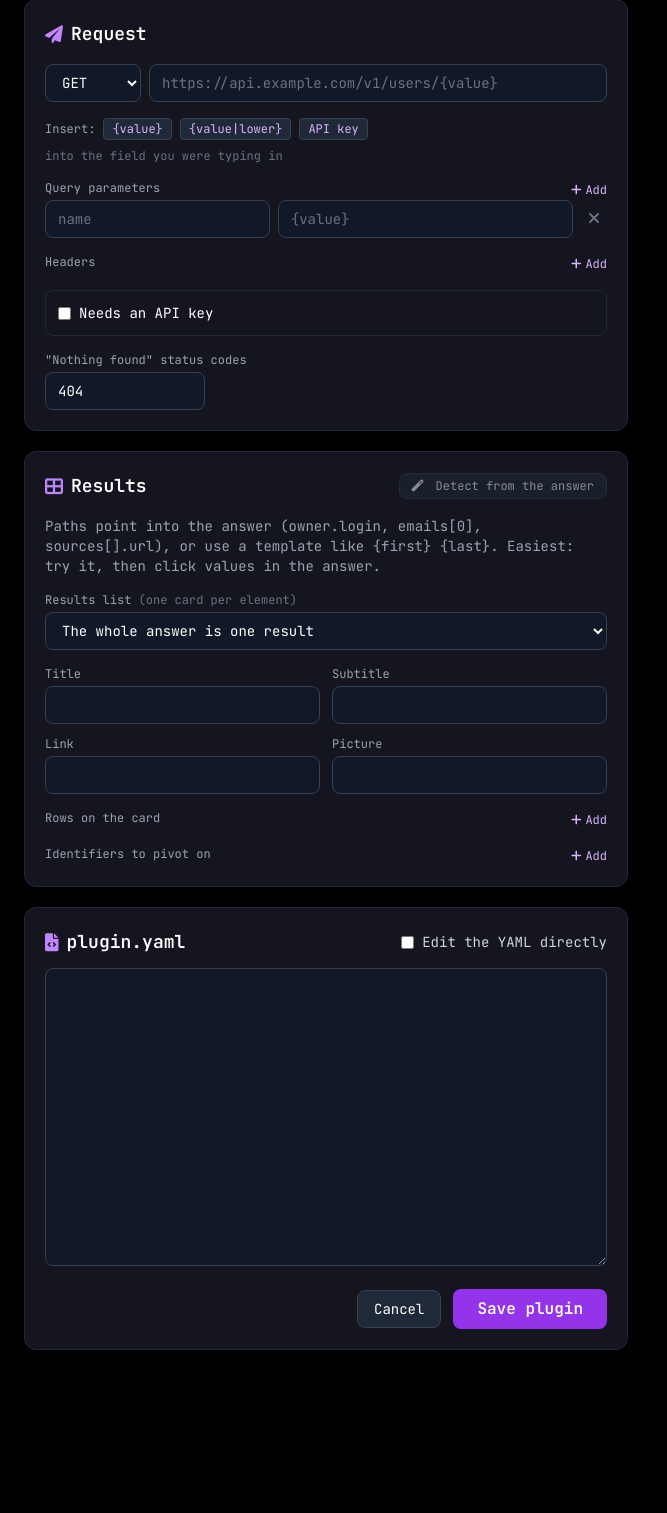
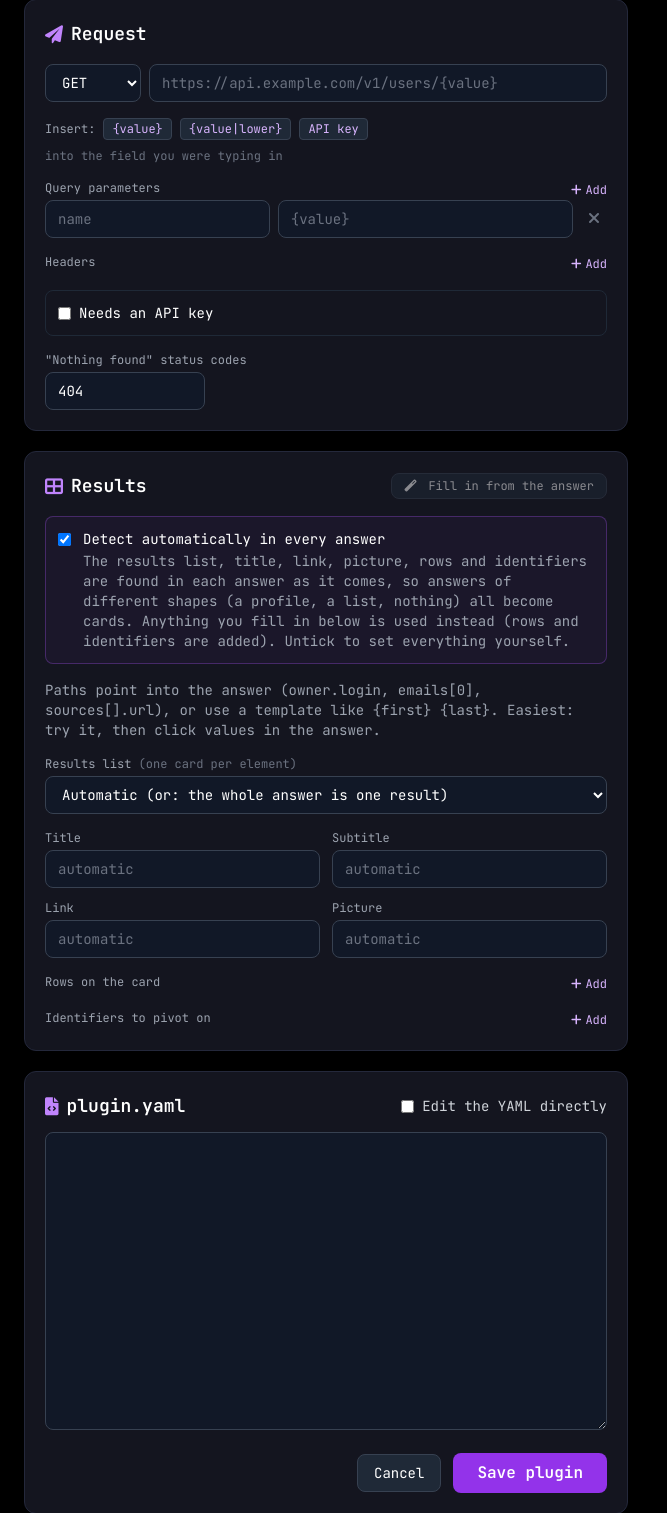
Before and after one commit to ayxkaddd/Osint-ToolKit, a Python web app: template templates/plugin_builder.html in a window 1280 px wide. Shown: the part 1017-2530 px from the top of the page, without its empty margins (0-667 px from the left). Before the commit the page ends 2367 px from the top, so only its background shows below. Run offline with Jinja, Linux system fonts and the light colour scheme; the template is opened without the code that fills it, so the values that code supplies are empty; some libraries are stand-ins or nearby versions.

Commit message:
Plugins: detect results automatically in every answer
response: auto: true works the cards out from each answer as it comes
(results list, title, link, picture, rows, identifiers), so lookups whose
answers change shape still give cards. Anything set in the response wins;
fields and entities are added to the detected ones. New lookups in the
builder start automatic; unticking fills the form from the answer to
adjust by hand.

The Plugins page has a "+ Lookup" button that opens a plugin in the
builder with a new lookup ready.

Co-Authored-By: Claude Opus 5.5 <noreply@anthropic.com>

```diff
--- a/static/js/services/plugin_builder.js
+++ b/static/js/services/plugin_builder.js
@@ -95,6 +95,7 @@
             fields: rows('fields'),
             entities: rows('entities'),
             format: state.format,
+            auto: $('fAuto').checked,
             raw: state.raw,
             detected: state.detected,
             tryValue: val('tryValue'),
@@ -123,6 +124,8 @@
         (l.fields || []).forEach(([a, b]) => addRow('fields', a, b));
         clearRows('entities');
         (l.entities || []).forEach(([a, b]) => addRow('entities', a, b));
+        $('fAuto').checked = l.auto !== false;   // new lookups detect automatically
+        showAutoState();
         state.format = l.format || 'json';
         state.raw = l.raw === undefined ? null : l.raw;
         state.detected = !!l.detected;
@@ -135,6 +138,15 @@
             $('previewCard').classList.add('hidden');
             $('redetect').disabled = true;
         }
+    }
+
+    // Automatic: the inputs are optional overrides
+    function showAutoState() {
+        const auto = $('fAuto').checked;
+        for (const id of ['fTitle', 'fSubtitle', 'fLink', 'fImage']) $(id).placeholder = auto ? 'automatic' : '';
+        $('fItems').options[0].textContent = auto ? 'Automatic (or: the whole answer is one result)' : 'The whole answer is one result';
+        $('redetect').innerHTML = auto ? '<i class="fas fa-magic mr-1"></i>Fill in from the answer'
+            : '<i class="fas fa-magic mr-1"></i>Detect from the answer';
     }
 
     function nameFromUrl(url) {
@@ -201,6 +213,7 @@
 
         const response = { ...((l.base && l.base.response) || {}) };
         response.format = l.format || response.format || 'json';
+        if (l.auto) response.auto = true; else delete response.auto;
         if (l.items) response.items = l.items; else delete response.items;
         for (const [key, value] of [['title', l.title], ['subtitle', l.subtitle], ['url', l.link], ['image', l.image]]) {
             if (value) response[key] = value; else delete response[key];
@@ -327,6 +340,7 @@
             fields: Object.entries((res || {}).fields || {}),
             entities: Object.entries((res || {}).entities || {}).flatMap(([t, p]) => [].concat(p).map(path => [t, path])),
             format: (res || {}).format || 'json',
+            auto: !!(res || {}).auto,
             raw: null,
             detected: true,   // keep the mapping it comes with
         });
@@ -613,7 +627,7 @@
         try {
             const data = await post('/api/plugins/builder/test', {
                 id: pluginId(), manifest: buildActiveManifest(), value: state.tryValue, type: state.tryType,
-                settings: { [keyName()]: val('fKeyValue') }, detect: detect ?? !state.detected,
+                settings: { [keyName()]: val('fKeyValue') }, detect: detect ?? (!state.detected && !$('fAuto').checked),
             });
             state.raw = data.raw;
             state.format = data.format;
@@ -646,6 +660,8 @@
         try {
             const data = await post('/api/plugins/builder/detect', { raw: state.raw, format: state.format });
             applyMapping(data.suggestion);
+            $('fAuto').checked = false;   // the detected mapping is now in the form, to adjust
+            showAutoState();
             showAnswer();
             changed();
         } catch (e) {
@@ -735,6 +751,12 @@
     $('tryValue').addEventListener('keydown', (event) => { if (event.key === 'Enter') tryIt(); });
     $('redetect').addEventListener('click', redetect);
     $('addLookup').addEventListener('click', addLookup);
+    $('fAuto').addEventListener('change', () => {
+        showAutoState();
+        // switching to setting it yourself: start from what is detected in the answer
+        const empty = !val('fTitle') && !rows('fields').length;
+        if (!$('fAuto').checked && state.raw !== null && empty) redetect();
+    });
     $('removeLookup').addEventListener('click', removeLookup);
     $('lookupTabs').addEventListener('click', (event) => {
         const tab = event.target.closest('[data-lookup]');
@@ -769,6 +791,7 @@
                     $('fId').readOnly = true;
                     $('builderTitle').textContent = `Edit ${data.manifest.name || editId}`;
                     $('importCard').classList.add('hidden');
+                    if (params.get('add')) addLookup();
                     const key = [...state.managedKeys][0];
                     if (key && data.settings[key] && data.settings[key].configured) {
                         $('fKeyValue').placeholder = 'Saved - leave empty to keep it';
@@ -789,6 +812,7 @@
             addRow('query');
         }
         renderTabs();
+        showAutoState();
         state.dirty = false;
         refreshUi();
     }
--- a/templates/plugin_builder.html
+++ b/templates/plugin_builder.html
@@ -116,6 +116,13 @@
                     <h2 class="card-title !mb-0"><i class="fas fa-th-large"></i>Results</h2>
                     <button type="button" id="redetect" class="btn-secondary !py-1 !px-3 text-xs" disabled title="Try it first"><i class="fas fa-magic mr-1"></i>Detect from the answer</button>
                 </div>
+                <label class="flex items-start gap-3 rounded-lg border border-purple-500/30 bg-purple-500/5 p-3 cursor-pointer">
+                    <input type="checkbox" id="fAuto" checked class="mt-1 rounded bg-gray-800 border-gray-600">
+                    <span class="text-sm"><span class="text-white font-medium">Detect automatically in every answer</span>
+                        <span class="block text-gray-400 mt-0.5">The results list, title, link, picture, rows and identifiers are found in each answer as it comes,
+                            so answers of different shapes (a profile, a list, nothing) all become cards. Anything you fill in below is used instead
+                            (rows and identifiers are added). Untick to set everything yourself.</span></span>
+                </label>
                 <p class="text-sm text-gray-400">Paths point into the answer (<code>owner.login</code>, <code>emails[0]</code>, <code>sources[].url</code>), or use
                     a template like <code>{first} {last}</code>. Easiest: try it, then click values in the answer.</p>
                 <label class="block"><span class="b-label">Results list <span class="text-gray-500">(one card per element)</span></span>
--- a/templates/plugins.html
+++ b/templates/plugins.html
@@ -97,6 +97,7 @@
                     <div class="flex flex-wrap gap-2 shrink-0">
                         ${p.enabled ? `<a href="${escapeAttr(p.page)}" class="btn-secondary !py-1.5 !px-3 text-sm">Open</a>` : ''}
                         ${p.settings.some(s => s.own) ? '<a href="/settings" class="btn-secondary !py-1.5 !px-3 text-sm">Settings</a>' : ''}
+                        ${p.editable ? `<a href="/plugins/builder?edit=${encodeURIComponent(p.id)}&add=1" class="btn-secondary !py-1.5 !px-3 text-sm" title="Another endpoint of the same API, in this plugin"><i class="fas fa-plus mr-1"></i>Lookup</a>` : ''}
                         ${p.editable ? `<a href="/plugins/builder?edit=${encodeURIComponent(p.id)}" class="btn-secondary !py-1.5 !px-3 text-sm">Edit</a>`
                             : (p.kind === 'yaml' && !p.error ? `<a href="/plugins/builder?from=${encodeURIComponent(p.id)}" class="btn-secondary !py-1.5 !px-3 text-sm" title="A new plugin of yours, starting from this one">Duplicate</a>` : '')}
                         ${p.editable ? `<button type="button" data-delete="${escapeAttr(p.id)}" class="btn-secondary !py-1.5 !px-3 text-sm hover:!bg-red-900/60" title="Delete the plugin's folder">Delete</button>` : ''}
```
Also changed, not shown: services/plugin_loader.py (+27 -0 lines), plugins/README.md, static/css/tailwind.css.
